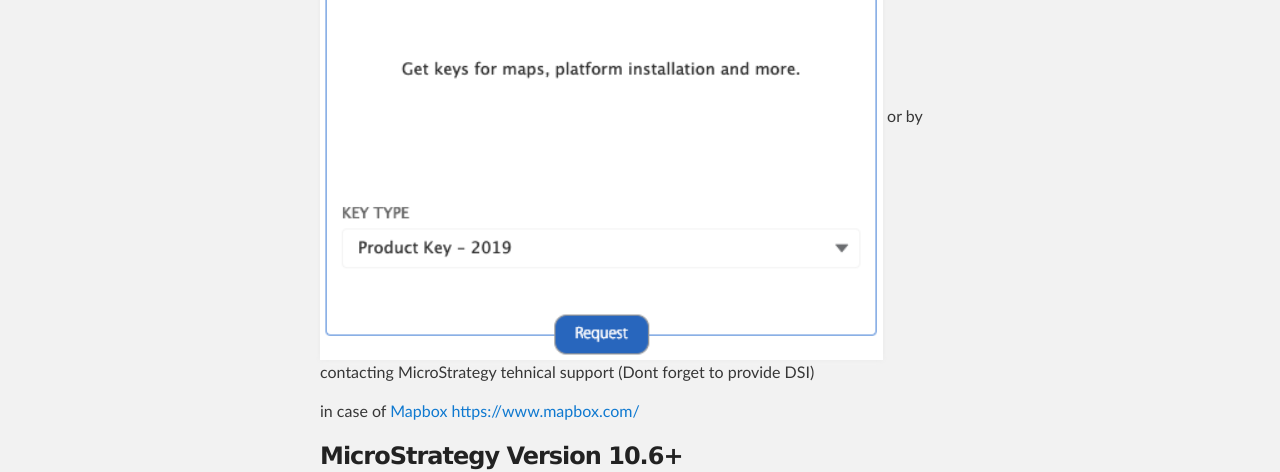
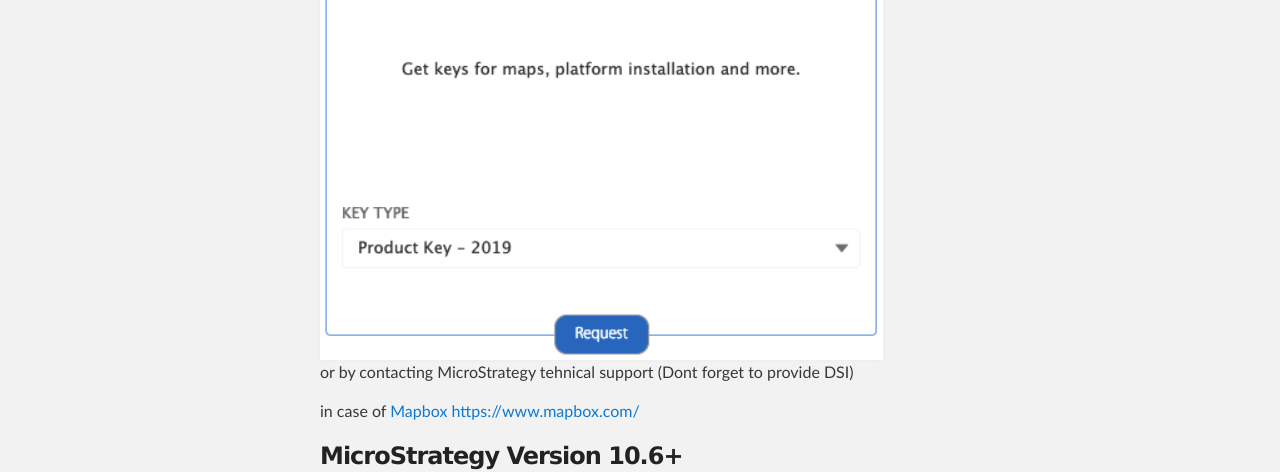
Before and after one commit to kl82slo/kl82slo.github.io, a Jekyll site: the page built from _posts/2021-05-20-0005 MicroStrategy - ESRI key.md, in a window 1280 px wide. Shown: the part 673-1145 px from the top of the page. Built offline with Jekyll 4.4.1, drawn with Linux system fonts in a browser that asks for light colours.

Commit message:
Update 2021-05-20-0005 MicroStrategy - ESRI key.md

```diff
--- a/_posts/2021-05-20-0005 MicroStrategy - ESRI key.md
+++ b/_posts/2021-05-20-0005 MicroStrategy - ESRI key.md
@@ -11,8 +11,8 @@
 ### PREREQUISITES
 
 Before configuring cloud-based ESRI maps, obtain a free ESRI Map Key by
-[MicroStrategy Download site](https://community.microstrategy.com/s/products)
-![Generate_key](/img/20210520_0005/Generate_key.png)
+[MicroStrategy Download site](https://community.microstrategy.com/s/products)<br />
+![Generate_key](/img/20210520_0005/Generate_key.png) <br />
 or by contacting MicroStrategy tehnical support (Dont forget to provide DSI)
 
 in case of [Mapbox https://www.mapbox.com/](https://www.mapbox.com/)
```
